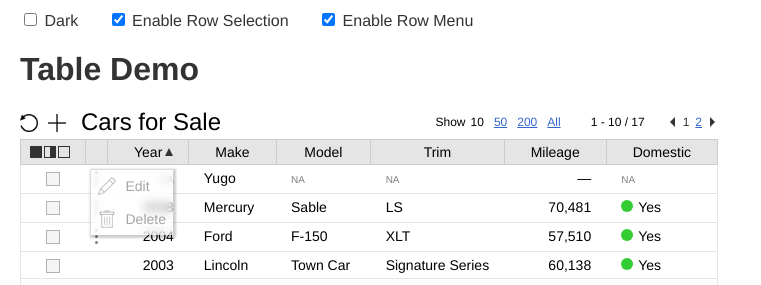
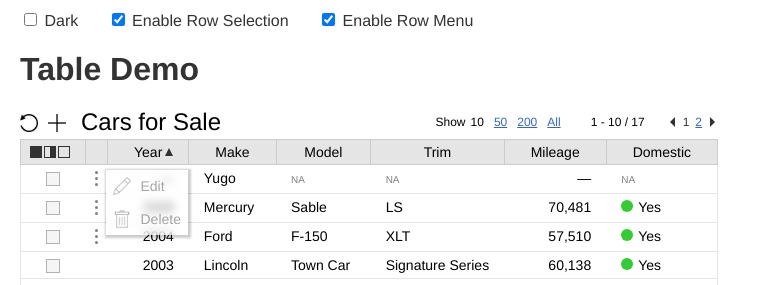
Before and after one commit to anwansi/vue-table, a Vue app: page / in a window 1280 px wide. Both pictures are taken after a click on the element 96 px from the left and 178 px from the top of the page. Shown: the top 285 px of the page, without its empty margins (0-761 px from the left). Built offline with nearby package versions, Linux system fonts and the light colour scheme.

Commit message:
Improve positioning of table row menus

```diff
--- a/src/menu.vue
+++ b/src/menu.vue
@@ -1,11 +1,11 @@
 <template>
   <div :class="['menu', { dark, open }]">
-    <div class="icon" @click="handleClickIcon">
+    <div class="icon" @click="handleClickIcon" ref="iconNode">
       <div class="dot"></div>
       <div class="dot"></div>
       <div class="dot"></div>
     </div>
-    <div class="items" ref="itemsNode">
+    <div class="items" ref="itemsNode" :style="{ top : menuOffset }">
       <div :class="menuItemClass(item)"
            v-for="(item, i) in items"
            :key="i"
@@ -35,7 +35,8 @@ export default {
     },
     data() {
         return {
-            open : false
+            open       : false,
+            menuOffset : ''
         };
     },
     mounted() {
@@ -93,7 +94,20 @@ export default {
             this.open = false;
         },
         handleClickIcon(event) {
-            this.open = ! this.open;
+            let menuOffset  = '';
+
+            const iconDims = this.$refs.iconNode.getBoundingClientRect();
+            const menuDims = this.$refs.itemsNode.getBoundingClientRect();
+
+            const space = window.innerHeight - iconDims.y;
+            const ht    = menuDims.height + 20;
+
+            if (ht > space) {
+                menuOffset = `${- Math.ceil(ht - space)}px`;
+            }
+
+            this.menuOffset = menuOffset;
+            this.open       = ! this.open;
         }
     }
 };
@@ -138,11 +152,14 @@ export default {
     position:absolute;
     top:0px;
     left:0px;
+    max-height:300px;
+    overflow-y:auto;
     background-color:rgba(255, 255, 255, 0.5);
     backdrop-filter:blur(5px);
     box-shadow:1px 1px 2px 2px rgba(0, 0, 0, 0.2);
     opacity:0;
     z-index:-1;
+    transform:translateX(15px);
     transition:opacity 500ms, z-index 0ms 500ms;
 }
 
```
